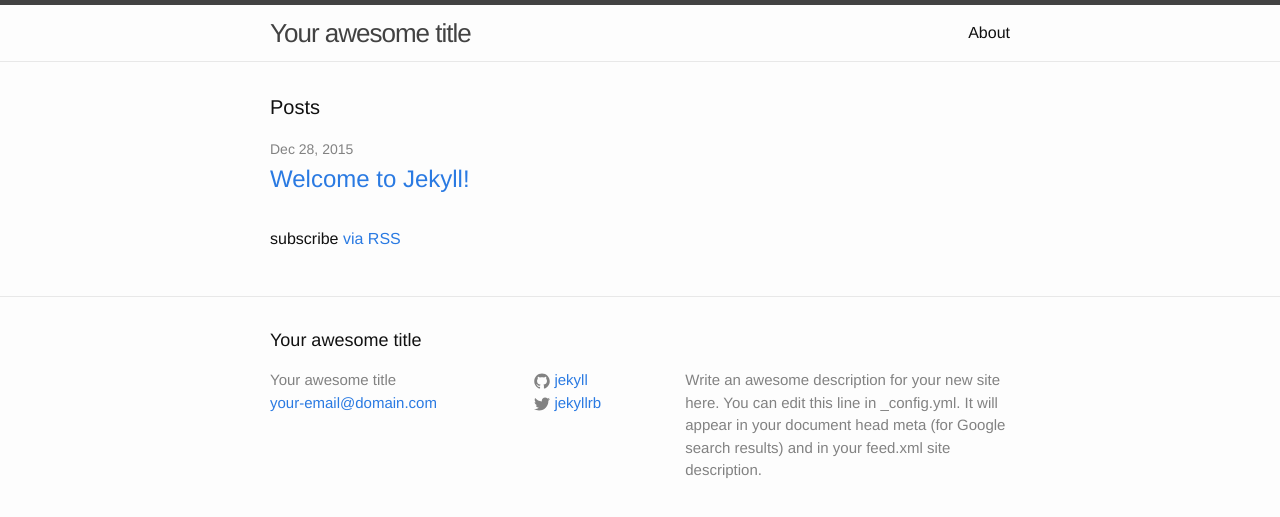
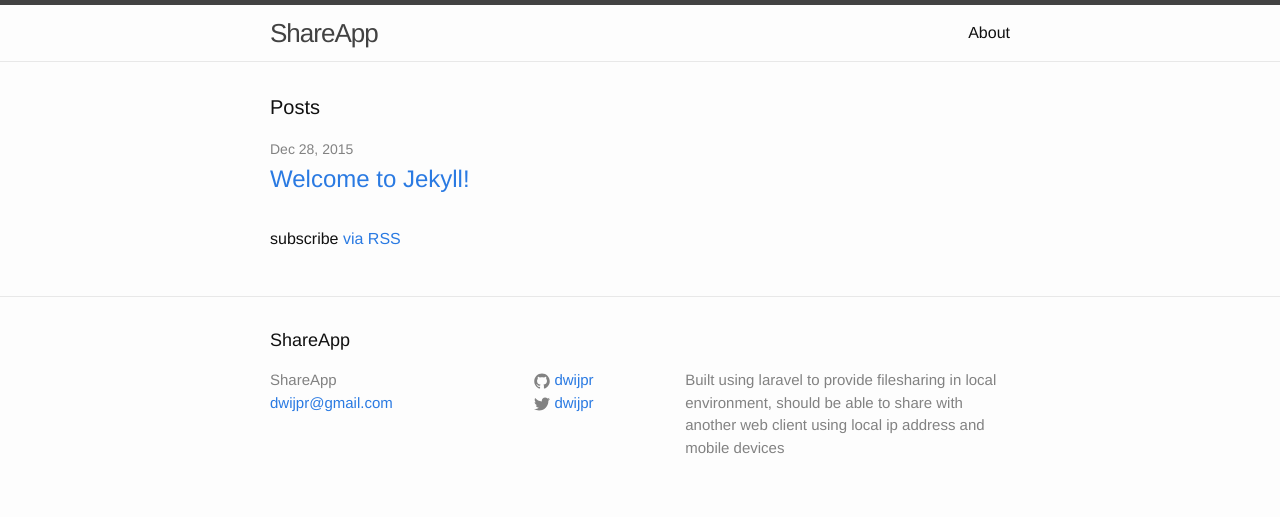
Before and after one commit to dwijpr/share-docs, a Jekyll site: the page built from index.html, in a window 1280 px wide. Shown: the top 517 px of the page. Built offline with Jekyll 4.4.1, drawn with Linux system fonts in a browser that asks for light colours; Markdown is read by kramdown in place of the engine named in the settings.

Commit message:
config changes

```diff
--- a/_config.yml
+++ b/_config.yml
@@ -6,16 +6,16 @@
 # 'jekyll serve'. If you change this file, please restart the server process.
 
 # Site settings
-title: Your awesome title
-email: your-email@domain.com
-description: > # this means to ignore newlines until "baseurl:"
-  Write an awesome description for your new site here. You can edit this
-  line in _config.yml. It will appear in your document head meta (for
-  Google search results) and in your feed.xml site description.
+title: ShareApp
+email: dwijpr@gmail.com
+description: > # ShareApp ~ web based sharing files app"
+    Built using laravel to provide filesharing in local
+    environment, should be able to share with another
+    web client using local ip address and mobile devices
 baseurl: "" # the subpath of your site, e.g. /blog
-url: "http://yourdomain.com" # the base hostname & protocol for your site
-twitter_username: jekyllrb
-github_username:  jekyll
+url: "http://dwijpr.github.com" # the base hostname & protocol for your site
+twitter_username: dwijpr
+github_username:  dwijpr
 
 # Build settings
-markdown: kramdown
+markdown: redcarpet
```
